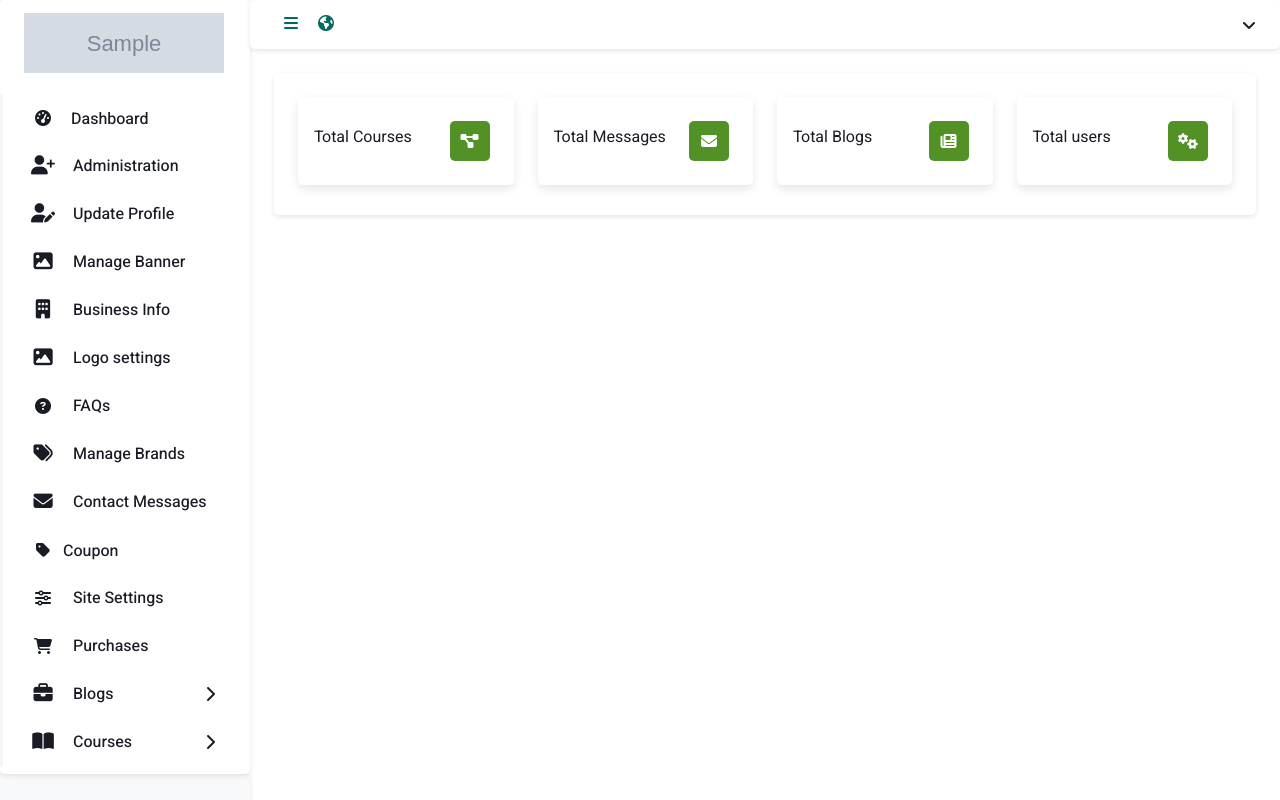
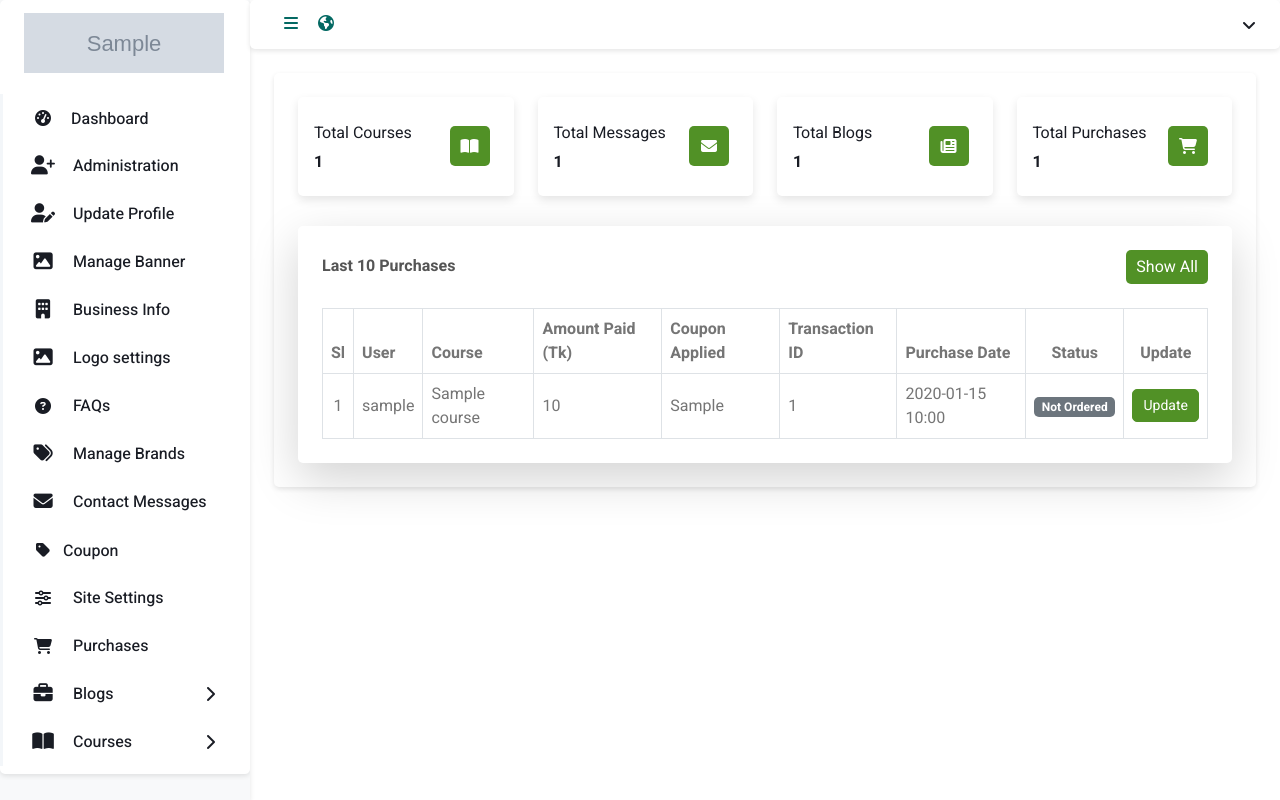
Before and after one commit to MostRaziaSultana/course_selling_website, a Django app: template authority/templates/authority/admin.html in a window 1280 px wide. Run offline with Django 3.2, Linux system fonts and the light colour scheme; the template is opened without the code that fills it: most values are stand-ins (such as "Sample title", 1, 10 or a date in 2020); grey boxes marked "Sample" are stand-in pictures; some libraries are stand-ins or nearby versions.

Commit message:
all blogs updated

```diff
--- a/Project/settings.py
+++ b/Project/settings.py
@@ -78,6 +78,7 @@ TEMPLATES = [
                 'django.contrib.messages.context_processors.messages',
                 'Home.context_processors.businessinfo',
                 'Home.context_processors.logo',
+                'Home.context_processors.homepage',
             ],
         },
     },
--- a/authority/templates/authority/admin.html
+++ b/authority/templates/authority/admin.html
@@ -7,26 +7,25 @@
     <div class="row g-4">
 
 
-<!-- Total Projects Block -->
+<!-- Total Courses Block -->
 <div class="col-sm-6 col-xl-3">
     <div class="bg-white text-dark rounded d-flex align-items-center justify-content-between p-4 box-shadow shadow-lg" style="box-shadow: 0 4px 12px rgba(0, 0, 0, 0.1); padding-left: unset !important;">
         <div class="ms-3">
             <p class="mb-2 text-dark">Total Courses</p>
-            <h6 class="mb-0 text-dark"></h6>
+            <h6 class="mb-0 text-dark">{{ total_courses }}</h6>
         </div>
         <div class="icon-box">
-            <i class="fa-solid fa-project-diagram fa-2x text-white"></i>
+            <i class="fa-solid fa-book-open fa-2x text-white"></i>
         </div>
     </div>
 </div>
-
 
 <!-- Total Messages Block -->
 <div class="col-sm-6 col-xl-3">
     <div class="bg-white text-dark rounded d-flex align-items-center justify-content-between p-4 box-shadow shadow-lg" style="box-shadow: 0 4px 12px rgba(0, 0, 0, 0.1); padding-left: unset !important;">
         <div class="ms-3">
             <p class="mb-2 text-dark">Total Messages</p>
-                    <h6 class="mb-0 text-dark"></h6>
+            <h6 class="mb-0 text-dark">{{ total_messages }}</h6>
         </div>
         <div class="icon-box">
             <i class="fa-solid fa-envelope fa-2x text-white"></i>
@@ -35,34 +34,96 @@
 </div>
 
 
+
 <!-- Total Blog Block -->
 <div class="col-sm-6 col-xl-3">
     <div class="bg-white text-dark rounded d-flex align-items-center justify-content-between p-4 box-shadow shadow-lg" style="box-shadow: 0 4px 12px rgba(0, 0, 0, 0.1); padding-left: unset !important;">
         <div class="ms-3">
             <p class="mb-2 text-dark">Total Blogs</p>
-                    <h6 class="mb-0 text-dark"></h6>
+            <h6 class="mb-0 text-dark">{{ total_blogs }}</h6>
         </div>
         <div class="icon-box">
-                    <i class="fa-solid fa-newspaper fa-2x text-white"></i>
+            <i class="fa-solid fa-newspaper fa-2x text-white" style="padding: 10px; border-radius: 10px;"></i>
         </div>
     </div>
 </div>
 
-        <!-- Total Service Block -->
+
+<!-- Total Course Purchases Block -->
 <div class="col-sm-6 col-xl-3">
     <div class="bg-white text-dark rounded d-flex align-items-center justify-content-between p-4 box-shadow shadow-lg" style="box-shadow: 0 4px 12px rgba(0, 0, 0, 0.1); padding-left: unset !important;">
         <div class="ms-3">
-                    <p class="mb-2 text-dark">Total users</p>
-                    <h6 class="mb-0 text-dark"></h6>
+            <p class="mb-2 text-dark">Total Purchases</p>
+            <h6 class="mb-0 text-dark">{{ total_course_purchases }}</h6>
         </div>
         <div class="icon-box">
-                    <i class="fa-solid fa-cogs fa-2x text-white"></i>
+            <i class="fa-solid fa-shopping-cart fa-2x text-white"></i>
         </div>
     </div>
 </div>
 
+
     </div>
 </div>
+
+<!-- Recent Purchases Start -->
+<div class="container-fluid px-4">
+    <div class="bg-light text-center rounded p-4 shadow-lg mb-4">
+        <div class="d-flex align-items-center justify-content-between mb-4">
+            <h6 class="mb-0" style="color: #555;">Last 10 Purchases</h6>
+            <a href="{% url 'authority:course_purchase_list' %}" class="order-now-btn">Show All</a>
+        </div>
+
+        <!-- Table Section -->
+        <div class="table-responsive">
+            <table class="table text-start align-middle table-bordered table-hover mb-0 shadow-sm">
+                <thead class="table-white">
+                    <tr class="text-grey">
+                        <th class="text-center">Sl</th>
+                        <th>User</th>
+                        <th>Course</th>
+                        <th>Amount Paid (Tk)</th>
+                        <th>Coupon Applied</th>
+                        <th>Transaction ID</th>
+                        <th>Purchase Date</th>
+                        <th class="text-center">Status</th>
+                        <th class="text-center">Update</th>
+                    </tr>
+                </thead>
+                <tbody>
+                    {% for purchase in latest_course_purchases %}
+                    <tr>
+                        <td class="text-center">{{ forloop.counter }}</td>
+                        <td>{{ purchase.user.username }}</td>
+                        <td>{{ purchase.course.title }}</td>
+                        <td>{{ purchase.amount_paid }}</td>
+                        <td>
+                            {% if purchase.coupon_applied %}
+                                {{ purchase.coupon_applied }}
+                            {% else %}
+                                N/A
+                            {% endif %}
+                        </td>
+                        <td>{{ purchase.tran_id }}</td>
+                        <td>{{ purchase.purchase_date|date:"Y-m-d H:i" }}</td>
+                        <td class="text-center">
+                            {% if purchase.is_ordered %}
+                                <span class="badge bg-success">Ordered</span>
+                            {% else %}
+                                <span class="badge bg-secondary">Not Ordered</span>
+                            {% endif %}
+                        </td>
+                        <td class="text-center">
+                            <a class="order-now-btn btn btn-sm btn-primary" href="{% url 'authority:update_course_purchase' purchase.id %}">Update</a>
+                        </td>
+                    </tr>
+                    {% endfor %}
+                </tbody>
+            </table>
+        </div>
+    </div>
+</div>
+<!-- Recent Purchases End -->
 
 
 
--- a/authority/templates/courses/update_course_purchase.html
+++ b/authority/templates/courses/update_course_purchase.html
@@ -53,12 +53,17 @@
 <div class="row mb-3">
     <div class="col-12">
         <label for="id_coupon_applied" class="form-label">Coupon Applied</label>
+        {% if form.coupon_applied.value %}
             {{ form.coupon_applied|add_class:"form-control" }}
+        {% else %}
+            <div class="form-control">N/A</div>
+        {% endif %}
         {% if form.coupon_applied.errors %}
             <div class="text-danger small">{{ form.coupon_applied.errors.0 }}</div>
         {% endif %}
     </div>
 </div>
+
 
         <div class="row mb-3">
             <div class="col-12">
```
Also changed, not shown: Home/context_processors.py (+16 -1 lines), db.sqlite3. Lines whose indentation alone changed are shown as unchanged.
